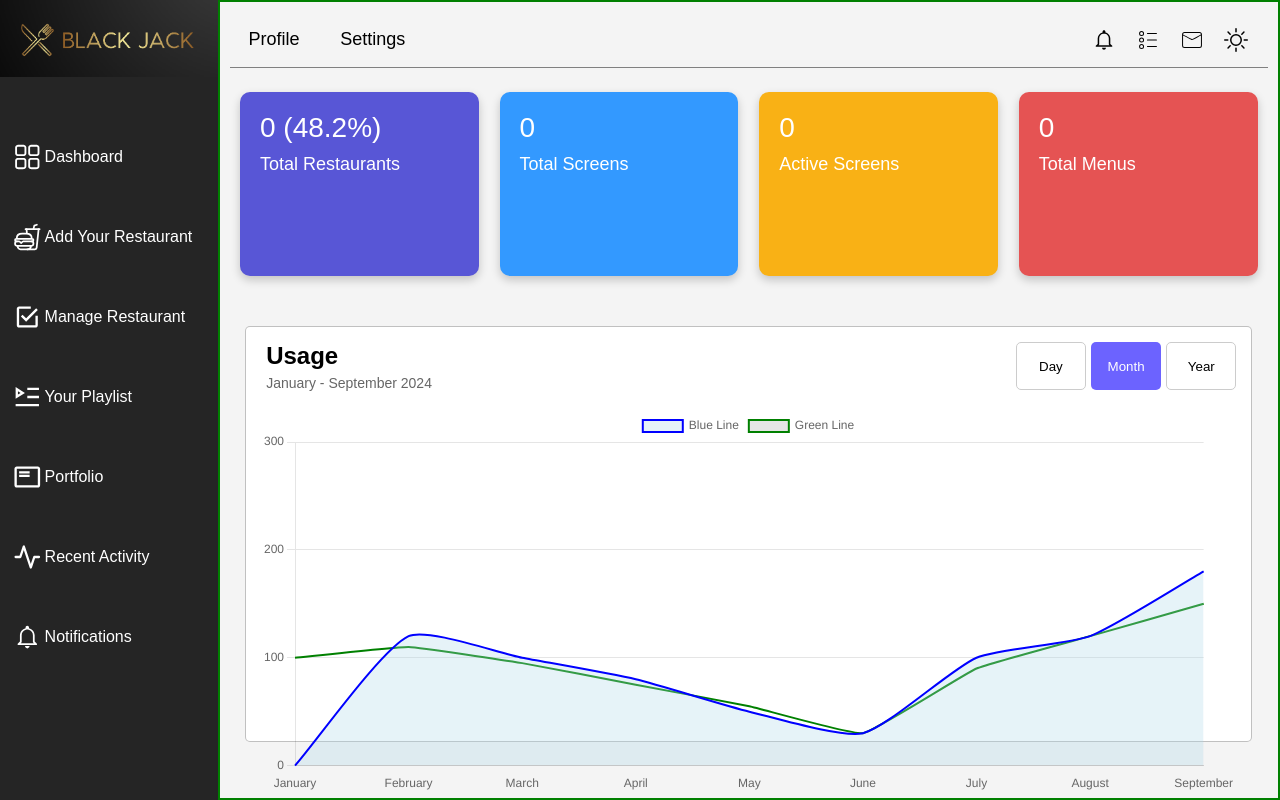
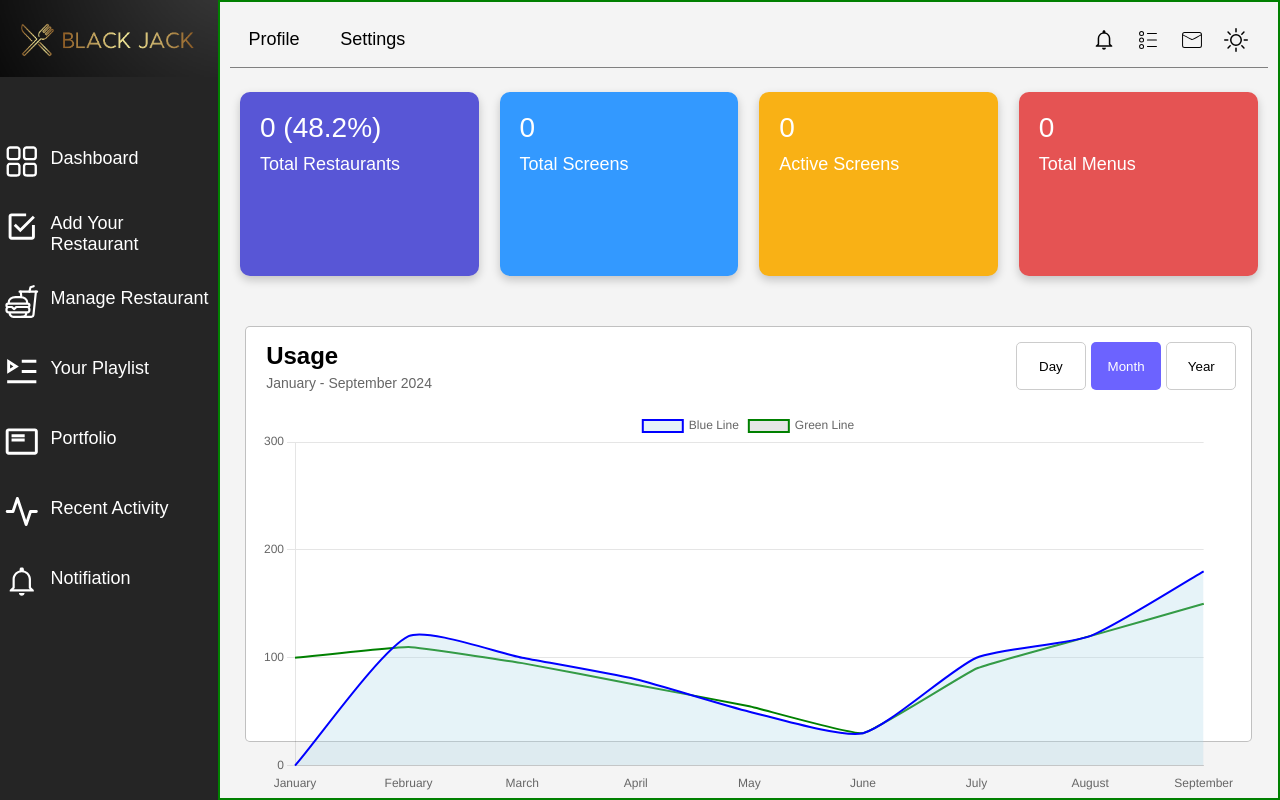
Before and after one commit to Karan-negi01/Black-Jack1, a React (Create React App) app: page / in a window 1280 px wide. Built offline with nearby package versions, Linux system fonts and the light colour scheme.

Commit message:
dropdown

```diff
--- a/src/App.js
+++ b/src/App.js
@@ -1,4 +1,5 @@
 import Dashboard from "./components/black-jack/Dashboard";
+
 
 
 
--- a/src/components/black-jack/Dashboard.css
+++ b/src/components/black-jack/Dashboard.css
@@ -25,42 +25,82 @@
     width: 100%;
 }
 
-.dashboard-menu {
+.dashboard-sidebar{
     width: 100%;
-    margin-top: 40px;
-    height: 70vh;
-    display: flex;
-    flex-direction: column;
-    justify-content: space-around;
-
-    padding-left: 10px;
-
-}
-
-.dashboard-menu-box {
-    display: flex;
-    position: relative;
-    width: 100%;
-    height: 8vh;
-    align-items: center;
-    cursor: pointer;
-    transition: background-color 0.3s ease;
-}
-
-.dashboard-menu-box:hover {
-    background-color: rgba(255, 255, 255, 0.1);
-}
+    margin-top: 50px;
+    height: 75vh;
+    overflow: hidden;
 
 
 
 
-.menu-icons {
-    font-size: 28px;
-    width: 20%;
-    margin-left: 0;
+}
+
+.sidebar-items{
+
+    list-style: none;
+    cursor: pointer;
+    align-items: center;
+}
+
+
+.sidebar-items li{
+
+    align-content: center;
+
+    height:70px;
+    display: flex;
+    flex-wrap: wrap;
+    overflow: hidden;
 
 }
+.sidebar-items li:hover{
+    background: #a3a2a2a2;
+}
+.sidebar-heading{
 
+    width: 76%;
+    margin-left: 7px;
+    margin-top: 4px;
+    font-size: 18px;
+}
+
+.sidebar-icons {
+    font-size: 35px;
+    width: 20%;
+
+
+
+}
+.sub-menu{
+    display: flex;
+    flex-direction: column;
+    transition: 0.5s ease;
+    margin-left: 64px;
+
+    height: 0;
+    opacity: 0;
+
+    width: 100%;
+}
+
+
+.sub-menu p{
+
+
+    height: 50px;
+    align-content: center;
+    font-size: 18px;
+}
+.sub-menu p:hover{
+    background: #a3a2a2a3;
+}
+
+ .sub-menu.show{
+    height: 100px;
+
+    opacity: 1;
+  }
 .right_dashboard {
     width: 83%;
     border: 2px solid green;
--- a/src/components/black-jack/Dashboard.jsx
+++ b/src/components/black-jack/Dashboard.jsx
@@ -27,7 +27,23 @@ import caraousel from '../assests/caraousel.png'
 const Dashboard = () => {
   const [selectedItem, setSelectedItem] = useState('Dashboard');
 
+  const [openSubMenu, setOpenSubMenu] = useState(null); // To track which submenu is open
 
+
+
+  const toggleSubMenu = (index) => {
+    // If the clicked submenu is already open, close it
+    if (openSubMenu === index) {
+      setOpenSubMenu(null);
+    } else {
+      closeAllSubMenus();
+      setOpenSubMenu(index);
+    }
+  };
+
+  const closeAllSubMenus = () => {
+    setOpenSubMenu(null);
+  };
 
 
   const handleMenuClick = (item) => {
@@ -82,35 +98,25 @@ const Dashboard = () => {
     <div className="dashboard">
       <div className="left_dashboard">
         <img className='logo' src={logo} alt='logo' />
-        <div className="dashboard-menu">
-          <div className="dashboard-menu-box" onClick={() => handleMenuClick('Dashboard')}>
-            <RxDashboard className='menu-icons' />
-            <p className='dashboard-menu-box'>Dashboard</p>
-          </div>
-          <div className="dashboard-menu-box" onClick={() => handleMenuClick('Add Your Restaurant')}>
-            <IoFastFoodOutline className='menu-icons' />
-            <p className='dashboard-menu-box'>Add Your Restaurant</p>
-          </div>
-          <div className="dashboard-menu-box" onClick={() => handleMenuClick('Manage Restaurant')}>
-            <IoMdCheckboxOutline className='menu-icons' />
-            <p className='dashboard-menu-box'>Manage Restaurant</p>
-          </div>
-          <div className="dashboard-menu-box" onClick={() => handleMenuClick('Your Playlist')}>
-            <RiPlayList2Line className='menu-icons' />
-            <p className='dashboard-menu-box'>Your Playlist</p>
-          </div>
-          <div className="dashboard-menu-box" onClick={() => handleMenuClick('Portfolio')}>
-            <MdOutlineFeaturedPlayList className='menu-icons' />
-            <p className='dashboard-menu-box'>Portfolio</p>
-          </div>
-          <div className="dashboard-menu-box" onClick={() => handleMenuClick('Recent Activity')}>
-            <FiActivity className='menu-icons' />
-            <p className='dashboard-menu-box'>Recent Activity</p>
-          </div>
-          <div className="dashboard-menu-box" onClick={() => handleMenuClick('Notifications')}>
-            <IoMdNotificationsOutline className='menu-icons' />
-            <p className='dashboard-menu-box'>Notifications</p>
-          </div>
+        <div className="dashboard-sidebar">
+          <ul className='sidebar-items'>
+            <li onClick={()=>handleMenuClick('Dashboard')}><RxDashboard className='sidebar-icons' /><p className='sidebar-heading'>Dashboard</p></li>
+            <li onClick={()=>handleMenuClick( 'Add Your Restaurant')}><IoMdCheckboxOutline className='sidebar-icons' /><p className='sidebar-heading'>Add Your Restaurant</p></li>
+            <li onClick={()=>handleMenuClick('Manage Restaurant')}><IoFastFoodOutline className='sidebar-icons' /><p className='sidebar-heading'>Manage Restaurant</p></li>
+            <li onClick={() => toggleSubMenu(1)}><RiPlayList2Line className='sidebar-icons' /><p className='sidebar-heading'>Your Playlist</p>
+            </li>
+            <div className={`sub-menu ${openSubMenu === 1 ? 'show' : ''}`}>
+
+
+              <p onClick={()=>handleMenuClick('Your Playlist')}>Menus</p>
+              <p onClick={()=>handleMenuClick('Your Playlist')}>Caraousel</p>
+
+            </div>
+
+            <li onClick={()=>handleMenuClick('Portfolio')}><MdOutlineFeaturedPlayList className='sidebar-icons' /><p className='sidebar-heading'>Portfolio</p></li>
+            <li onClick={()=>handleMenuClick('Recent Activity')}><FiActivity className='sidebar-icons' /><p className='sidebar-heading'>Recent Activity</p></li>
+            <li onClick={()=>handleMenuClick('Notification')}><IoMdNotificationsOutline className='sidebar-icons' /><p className='sidebar-heading'>Notifiation</p></li>
+          </ul>
         </div>
       </div>
 
```
